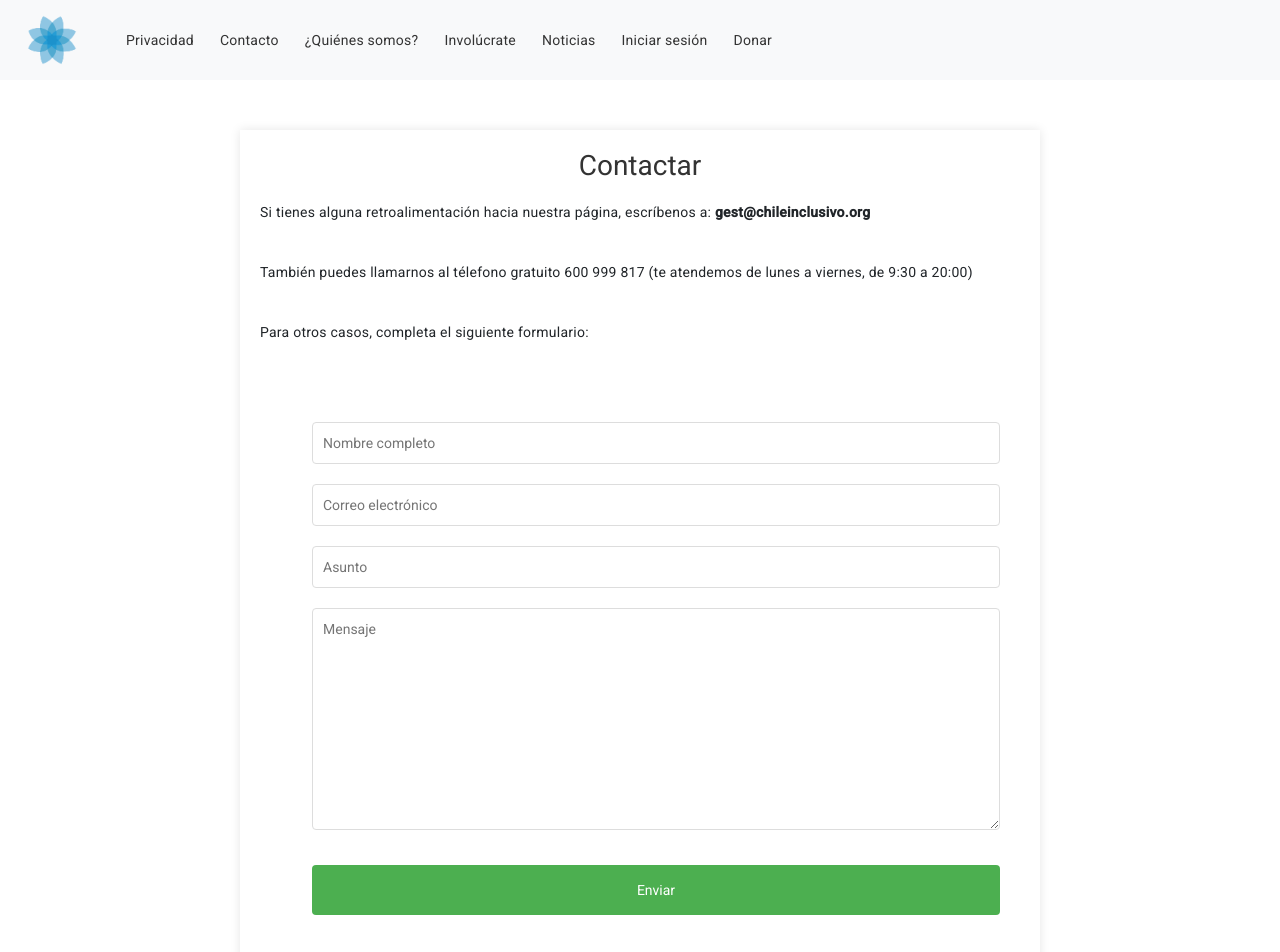
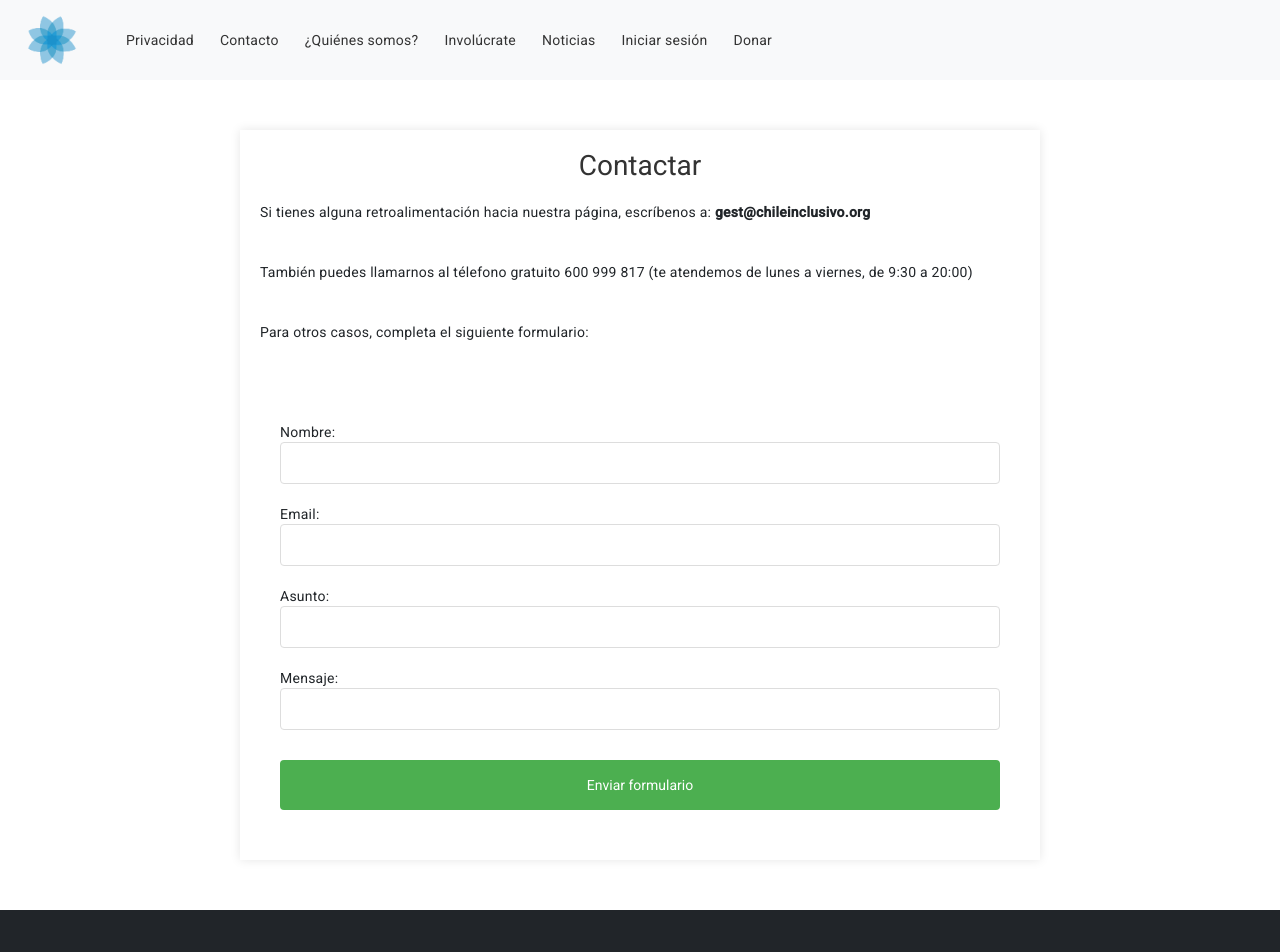
Before and after one commit to Gabossj/Chile-inclusivo, an Angular app in the folder Front-end/: page /contacto in a window 1280 px wide. Shown: the top 952 px of the page. Built offline with nearby package versions, Linux system fonts and the light colour scheme.

Commit message:
contacto
se implementa la validacion de los formularios

```diff
--- a/Front-end/src/app/app.module.ts
+++ b/Front-end/src/app/app.module.ts
@@ -16,7 +16,7 @@ import { NoticiasComponent } from './pages/noticias/noticias.component';
 import { PoliticasComponent } from './pages/politicas/politicas.component';
 import { PublicacionesComponent } from './pages/publicaciones/publicaciones.component';
 import { OrganizacionComponent } from './pages/organizacion/organizacion.component';
-import { ReactiveFormsModule } from '@angular/forms';
+import { FormsModule, ReactiveFormsModule } from '@angular/forms';
 import { MatSnackBarModule } from '@angular/material/snack-bar';
 import { HttpClientModule } from '@angular/common/http';
 
@@ -44,7 +44,8 @@ import { HttpClientModule } from '@angular/common/http';
     ReactiveFormsModule,
     MatSnackBarModule,
     BrowserAnimationsModule,
-    HttpClientModule
+    HttpClientModule,
+    FormsModule
   ],
   providers: [],
   bootstrap: [AppComponent]
--- a/Front-end/src/app/pages/contacto/contacto.component.html
+++ b/Front-end/src/app/pages/contacto/contacto.component.html
@@ -1,4 +1,4 @@
-<div class="container" [@shakeAnimation]="shakeState">
+<div class="container">
     <div class="texto">
       <h1 class="titulo">Contactar</h1>
       <p>Si tienes alguna retroalimentación hacia nuestra página, escríbenos a: <strong>gest@chileinclusivo.org</strong></p>
@@ -9,35 +9,46 @@
       <br>
       <br>
     </div>
+
     <div class="container-form">
-      <form [formGroup]="contactForm" (ngSubmit)="onSubmit()">
-        <ul id="campos-form">
-          <li>
-            <div class="row">
-              <div class="col-md-12">
-                <input type="text" formControlName="nombreCompleto" placeholder="Nombre completo">
-              </div>
+        <form [formGroup]="formularioContacto" (ngSubmit)="enviarFormulario()">
+          <div>
+            <label for="nombre">Nombre:</label>
+            <input type="text" id="nombre" formControlName="nombre" [ngClass]="{ 'invalid-field': formularioContacto.controls['nombre'].invalid && (formularioContacto.controls['nombre'].dirty || formularioContacto.controls['nombre'].touched) }">
+            <div *ngIf="formularioContacto.controls['nombre'].invalid && (formularioContacto.controls['nombre'].dirty || formularioContacto.controls['nombre'].touched)" class="error-message">
+              <div *ngIf="formularioContacto.controls['nombre'].errors?.['required']">Nombre es requerido.</div>
             </div>
-            <div class="row">
-              <div class="col-md-12">
-                <input type="email" formControlName="correo" placeholder="Correo electrónico">
-              </div>
+          </div>
+
+          <div>
+            <label for="email">Email:</label>
+            <input type="email" id="email" formControlName="email" [ngClass]="{ 'invalid-field': formularioContacto.controls['email'].invalid && (formularioContacto.controls['email'].dirty || formularioContacto.controls['email'].touched) }" >
+
+            <div *ngIf="formularioContacto.controls['email'].invalid && (formularioContacto.controls['email'].dirty || formularioContacto.controls['email'].touched)" class="error-message">
+                <div *ngIf="formularioContacto.controls['email']?.errors?.['required']">Email es requerido.</div>
+                <div *ngIf="formularioContacto.controls['email']?.errors?.['email']">Email debe ser válido.</div>
             </div>
-            <div class="row">
-              <div class="col-md-12">
-                <input type="text" formControlName="asunto" placeholder="Asunto">
-              </div>
+          </div>
+
+          <div>
+            <label for="asunto">Asunto:</label>
+            <input type="text" id="asunto" formControlName="asunto"[ngClass]="{ 'invalid-field': formularioContacto.controls['asunto'].invalid && (formularioContacto.controls['asunto'].dirty || formularioContacto.controls['asunto'].touched) }">
+
+            <div *ngIf="formularioContacto.controls['asunto'].invalid && (formularioContacto.controls['asunto'].dirty || formularioContacto.controls['asunto'].touched)" class="error-message">
+              <div *ngIf="formularioContacto.controls['asunto']?.errors?.['required']">Asunto es requerido.</div>
             </div>
-            <div class="row">
-              <div class="col-md-12">
-                <textarea formControlName="mensaje" cols="30" rows="10" placeholder="Mensaje"></textarea>
-              </div>
+          </div>
+
+          <div>
+            <label for="mensaje">Mensaje:</label>
+            <input type="text" id="mensaje" formControlName="mensaje" [ngClass]="{ 'invalid-field': formularioContacto.controls['mensaje'].invalid && (formularioContacto.controls['mensaje'].dirty || formularioContacto.controls['mensaje'].touched) }">
+
+            <div *ngIf="formularioContacto.controls['mensaje'].invalid && (formularioContacto.controls['mensaje'].dirty || formularioContacto.controls['mensaje'].touched)" class="error-message">
+              <div *ngIf="formularioContacto.controls['mensaje']?.errors?.['required']">Mensaje es requerido.</div>
             </div>
-          </li>
-          <div class="col-12">
-            <button type="submit" [disabled]="!contactForm.valid">Enviar</button>
-          </div>
-        </ul>
-      </form>
+        </div>
+          <button type="submit" [disabled]="formularioContacto.invalid">Enviar formulario</button>
+        </form>
+
     </div>
   </div>
--- a/Front-end/src/app/pages/contacto/contacto.component.scss
+++ b/Front-end/src/app/pages/contacto/contacto.component.scss
@@ -69,4 +69,9 @@ body {
         border: 2px solid;
       }
 
+    .error-message {
+        color: red;
+      }
+
+
 }
--- a/Front-end/src/app/pages/contacto/contacto.component.ts
+++ b/Front-end/src/app/pages/contacto/contacto.component.ts
@@ -1,62 +1,29 @@
-import { Component, OnInit } from '@angular/core';
-import { FormBuilder, Validators } from '@angular/forms';
-import { MatSnackBar } from '@angular/material/snack-bar';
-import { FormControl, FormGroup } from '@angular/forms';
-import { trigger, state, style, animate, transition, animation } from '@angular/animations';
-import { HttpClient } from '@angular/common/http';
+import { Component,} from '@angular/core';
+import { FormBuilder, Validators, FormGroup } from '@angular/forms';
 
 @Component({
-  selector: 'app-contact',
+  selector: 'app-contacto',
   templateUrl: './contacto.component.html',
   styleUrls: ['./contacto.component.scss'],
-  animations: [
-    trigger('shakeAnimation', [
-      state('shake', style({ transform: 'translateX(0)' })),
-      transition('* => shake', [
-        animate('0.2s', style({ transform: 'translateX(-10px)' })),
-        animate('0.2s', style({ transform: 'translateX(10px)' })),
-        animate('0.2s', style({ transform: 'translateX(-10px)' })),
-        animate('0.2s', style({ transform: 'translateX(0)' }))
-      ])
-    ])
-  ]
 })
-export class ContactoComponent implements OnInit {
-  contactForm: FormGroup;
-  shakeState = '';
-  contactData: any; // Objeto para almacenar los datos del formulario
 
-  constructor(
-    private formBuilder: FormBuilder,
-    private snackBar: MatSnackBar
-  ) {
-    this.contactForm = this.formBuilder.group({
-      nombreCompleto: ['', Validators.required],
-      correo: ['', [Validators.required, Validators.email]],
+export class ContactoComponent {
+  formularioContacto: FormGroup;
+
+  constructor(private formBuilder: FormBuilder) {
+    this.formularioContacto = this.formBuilder.group({
+      nombre: ['', Validators.required],
+      email: ['', [Validators.required, Validators.email]],
       asunto: ['', Validators.required],
       mensaje: ['', Validators.required]
     });
   }
 
-  ngOnInit() {}
-
-  onSubmit() {
-    if (this.contactForm.valid) {
-      this.snackBar.open('El formulario se ha enviado de manera exitosa.', 'Cerrar', { duration: 3000 });
+  enviarFormulario() {
+    if (this.formularioContacto.valid) {
+      // Lógica para enviar el formulario
     } else {
-      this.snackBar.open('Por favor completa todos los campos correctamente.', 'Cerrar', { duration: 3000 });
-      // manejar aqui si no es valido, resaltar campos faltante
-
-      //animación "shake", agita el contenido del container
-      Object.keys(this.contactForm.controls).forEach(key => {
-        const control = this.contactForm.controls[key];
-        if (control.invalid) {
-          // Aquí puedes realizar las acciones necesarias para resaltar los campos inválidos
-          console.log('Campo inválido:', key);
-        }
-      });
-      console.log('TEST');
-      // Aquí puedes manejar el envío del formulario, por ejemplo, enviarlo a una API
+      // Muestra un mensaje de error o realiza acciones adicionales si el formulario no es válido
     }
   }
 }
--- a/Front-end/src/app/pages/donacion/donacion.component.html
+++ b/Front-end/src/app/pages/donacion/donacion.component.html
@@ -5,7 +5,7 @@
     <div class="contenedor-donaciones">
       <div id="donate-button-container">
           <button class="btn btn-primary btn-sm" (click)="donar()">Donar con PayPal</button>
-          <p class="textPolPriv">Tus datos están protegidos. Consulta nuestra <a target="_blank" href="politicas.html" >política de privacidad</a></p>
+          <p class="textPolPriv">Tus datos están protegidos. Consulta nuestra <strong>política de privacidad</strong></p>
       </div>
       <!-- <p class="textPolPriv">Tus datos están protegidos. Consulta nuestra <a target="_blank" href="politicas.html" >política de privacidad</a></p> -->
   </div>
--- a/Front-end/src/app/pages/donacion/donacion.component.scss
+++ b/Front-end/src/app/pages/donacion/donacion.component.scss
@@ -3,6 +3,7 @@
     margin: auto;
     padding: 20px;
     background-color: #f0f0f0;
+    text-align: center;
   }
 
   .eslogan {
--- a/Front-end/src/index.html
+++ b/Front-end/src/index.html
@@ -2,7 +2,7 @@
 <html lang="en">
 <head>
   <meta charset="utf-8">
-  <title>FrontEnd</title>
+  <title>Chile Inclusivo</title>
   <base href="/">
   <meta name="viewport" content="width=device-width, initial-scale=1">
   <link rel="icon" type="image/x-icon" href="favicon.ico">
```
Also changed, not shown: 1 other file (tests, documents, lock files or other folders).
